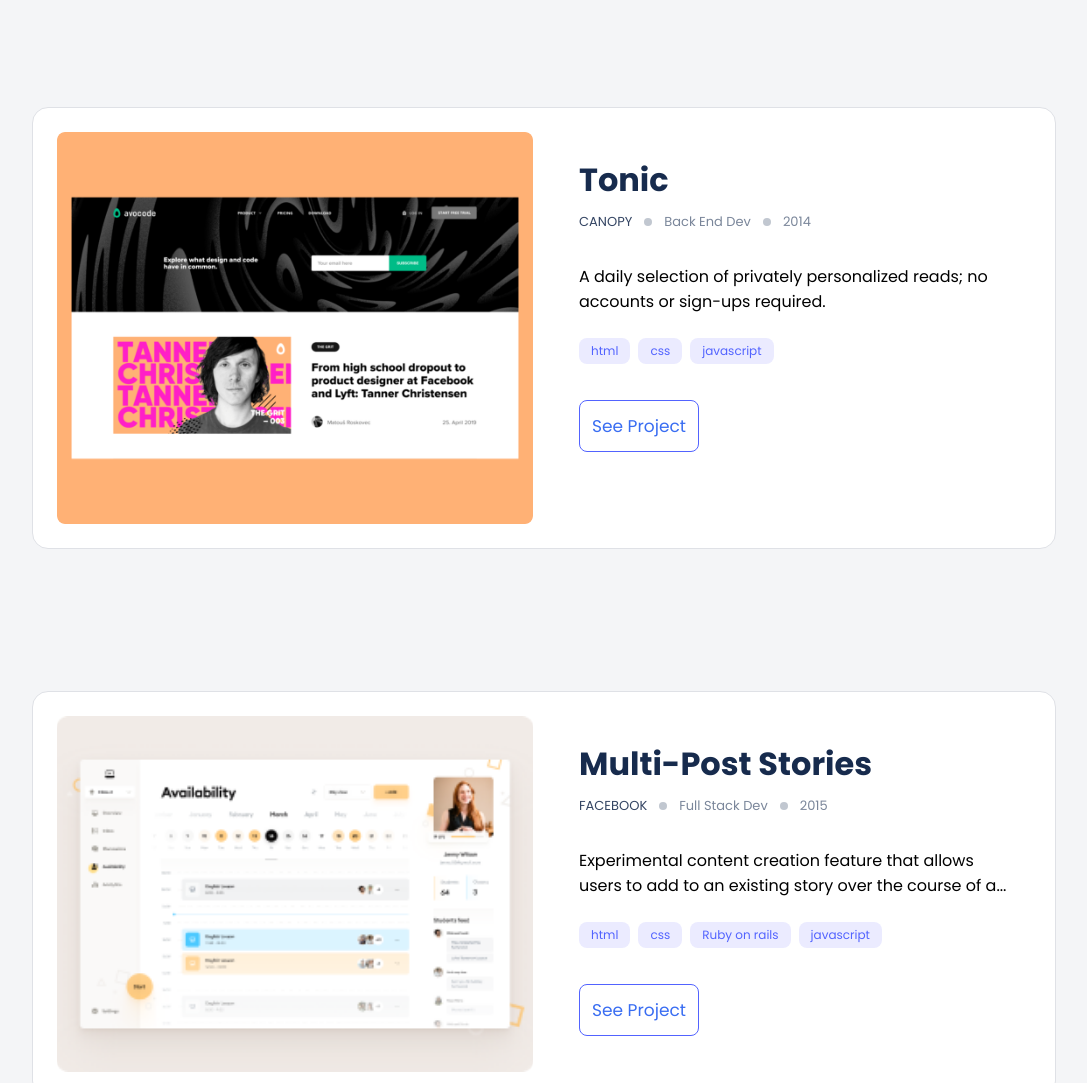
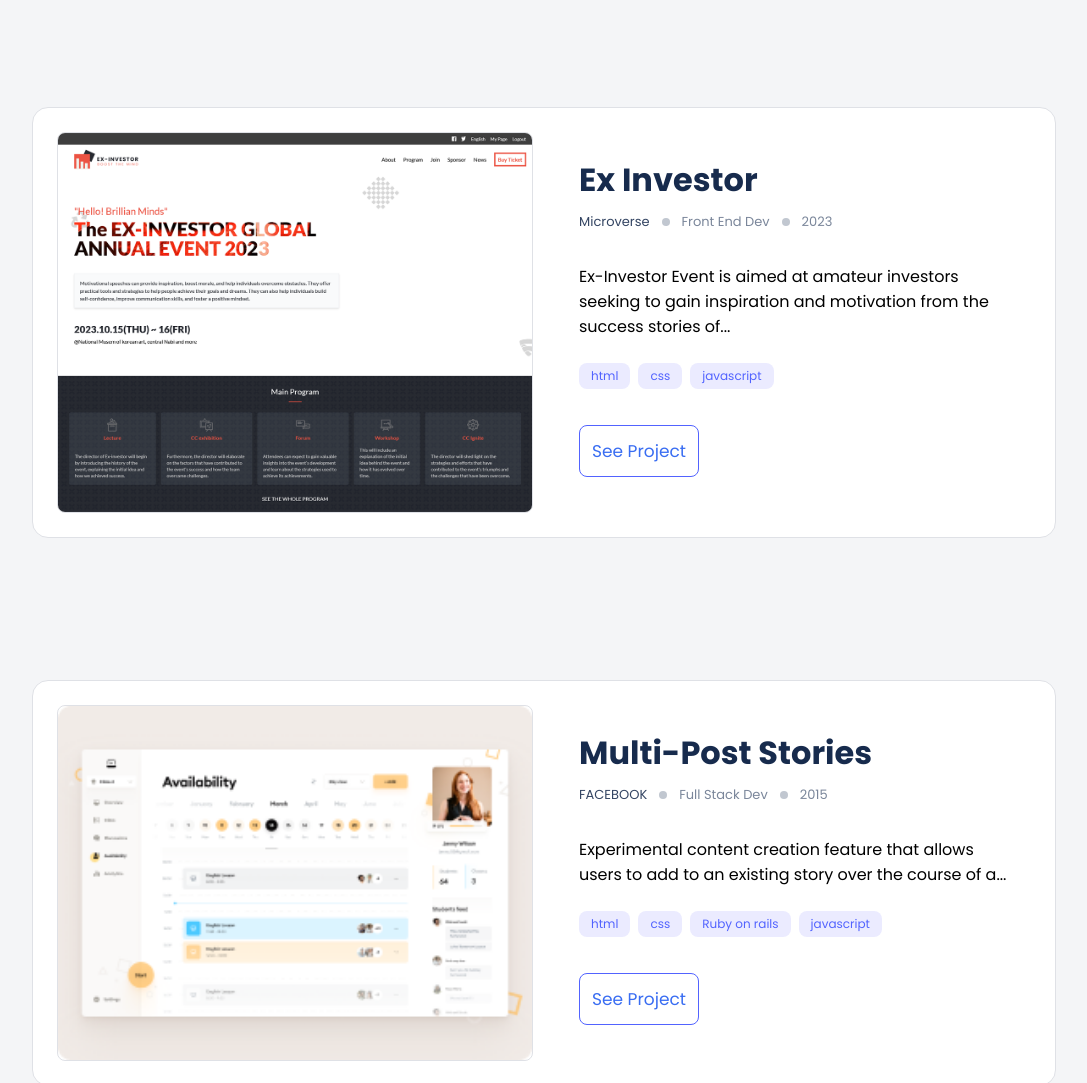
Before and after one commit to yusufobr/my-protfolio-mv, a website: page index.html in a window 1280 px wide. Shown: the part 840-1923 px from the top of the page, without its empty margins (96-1183 px from the left). Drawn offline with Linux system fonts and the light colour scheme.

Commit message:
added the Ex-Investor capstone project

```diff
--- a/index.js
+++ b/index.js
@@ -35,18 +35,18 @@
 const projects = [
   {
     id: 1,
-    title: 'Tonic',
-    company: 'CANOPY',
-    post: 'Back End Dev',
-    year: '2014',
-    image: './assets/Snapshoot-1.png',
+    title: 'Ex Investor',
+    company: 'Microverse',
+    post: 'Front End Dev',
+    year: '2023',
+    image: './assets/ex-investor.png',
     technologies: ['html', 'css', 'javascript'],
     description:
-      'A daily selection of privately personalized reads; no accounts or sign-ups required.',
+      'Ex-Investor Event is aimed at amateur investors seeking to gain inspiration and motivation from the success stories of seasoned investors.',
     details:
-      'Lorem ipsum dolor sit amet consectetur adipisicing elit. Reiciendis vero culpa, excepturi harum corrupti inventore, quis cupiditate atque dolorem veritatis autem necessitatibus officiis vitae doloremque earum laudantium soluta praesentium odit at id aut aspernatur quas alias voluptates. Rerum veniam cum maiores? Aspernatur dolorem architecto et praesentium vitae earum voluptates exercitationem.',
-    liveVersion: 'https://yusufobr.github.io/my-protfolio-mv/',
-    githubLink: 'https://github.com/yusufobr',
+      'Ex-Investor Event is aimed at amateur investors seeking to gain inspiration and motivation from the success stories of seasoned investors.',
+    liveVersion: 'https://yusufobr.github.io/conference-capstone/',
+    githubLink: 'https://github.com/yusufobr/conference-capstone',
   },
   {
     id: 2,
--- a/style.css
+++ b/style.css
@@ -173,6 +173,7 @@
   max-width: 544px;
   min-width: 295px;
   margin: auto;
+  border: 1px solid #dfe1e6;
   border-radius: 8px;
 }
 
```
Also changed, not shown: assets/ex-investor.png (added).
